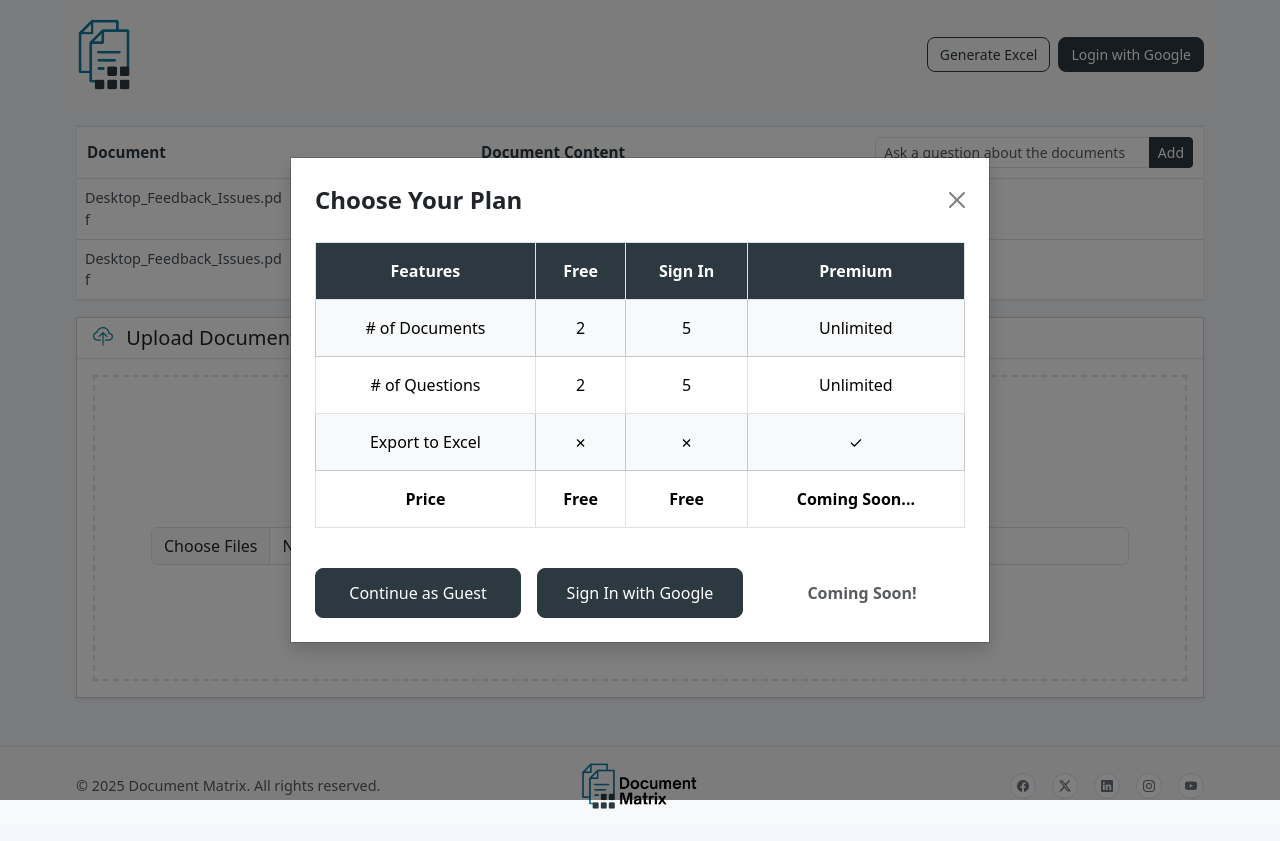
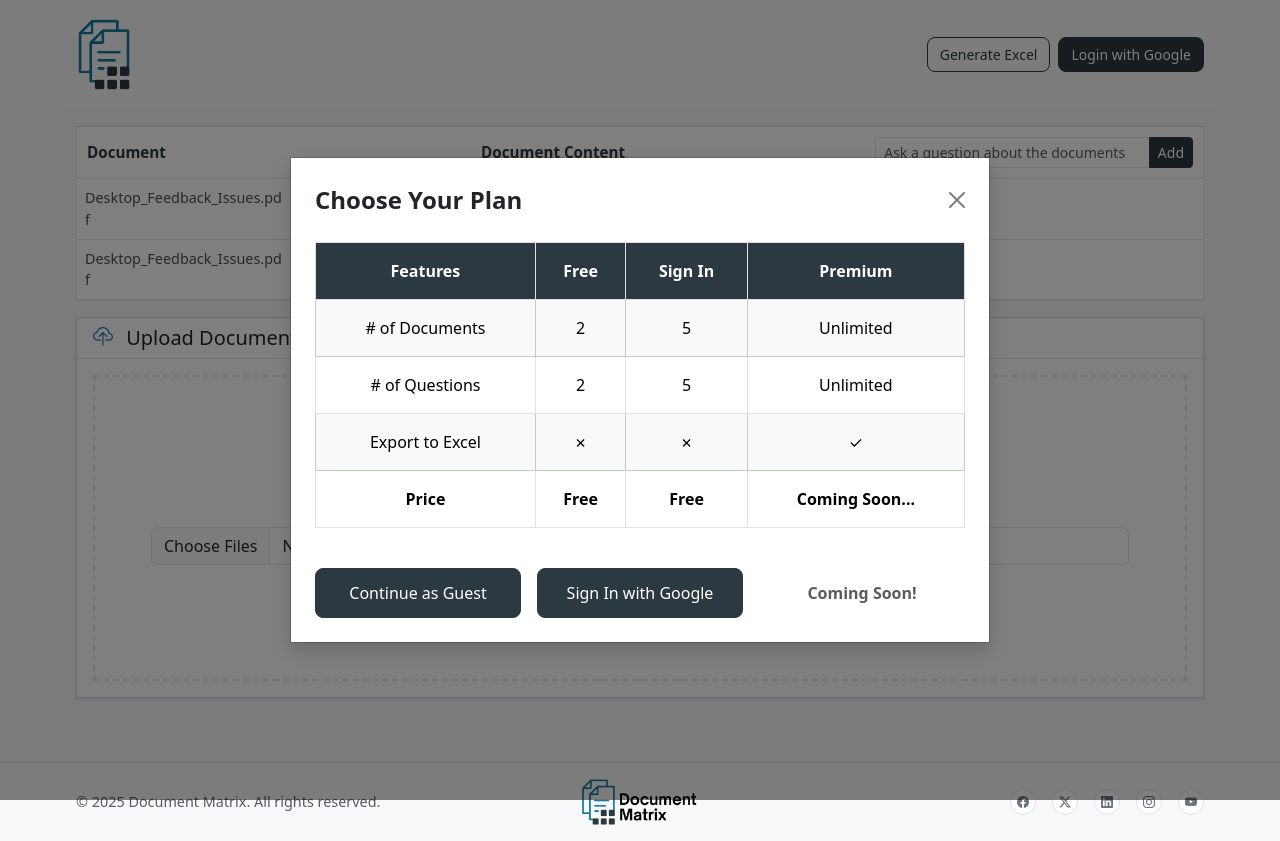
Before and after one commit to shahadul878/documentmatrix, a plain HTML site: page index.html in a window 1280 px wide. Drawn offline with nearby package versions, Linux system fonts and the light colour scheme.

Commit message:
update footer

```diff
--- a/assets/css/style.css
+++ b/assets/css/style.css
@@ -843,3 +843,26 @@ body {
 .table-section .table tbody tr:hover {
     background-color: #f8f9fa;
 }
+
+/* Footer positioning for large devices */
+@media (min-width: 1200px) {
+    body {
+        display: flex;
+        flex-direction: column;
+        min-height: 100vh;
+    }
+
+    main {
+        flex: 1;
+        margin-bottom: 0;
+    }
+
+    .footer {
+        position: relative;
+        margin-top: auto;
+        bottom: auto;
+        left: auto;
+        right: auto;
+        width: auto;
+    }
+}
```
